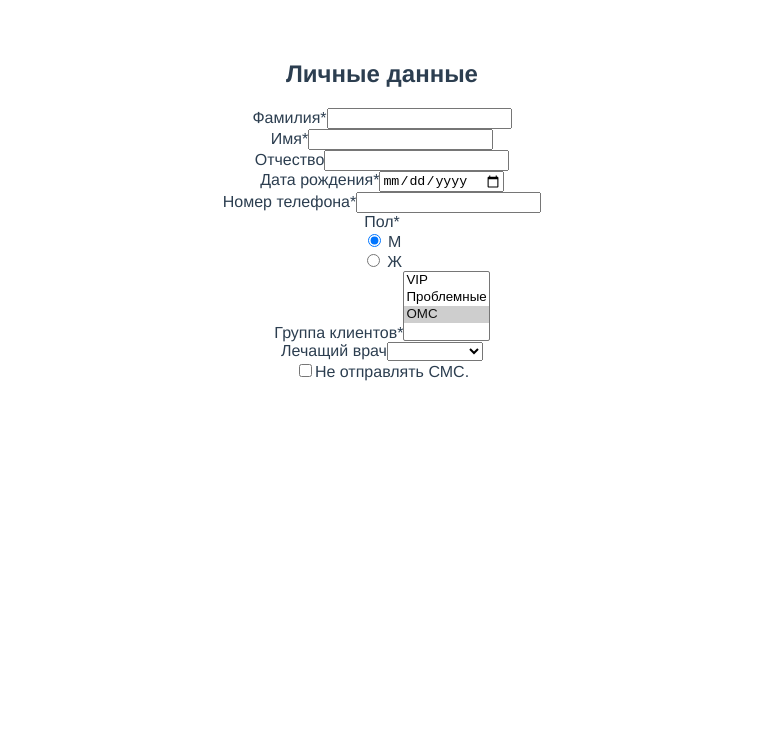
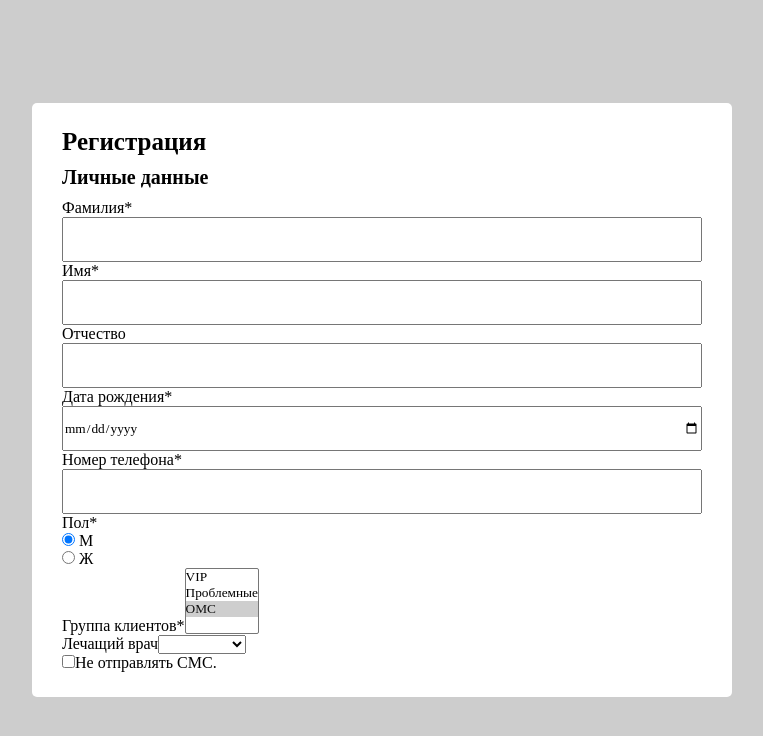
Before and after one commit to AlmelK/VueForm, a Vue app: page / in a window 1280 px wide. Shown: the top 736 px of the page, without its empty margins (258-1021 px from the left). Built offline with nearby package versions, Linux system fonts and the light colour scheme.

Commit message:
add some style for personal info

```diff
--- a/package.json
+++ b/package.json
@@ -19,6 +19,8 @@
     "@vue/cli-service": "~5.0.0",
     "eslint": "^7.32.0",
     "eslint-plugin-vue": "^8.0.3",
+    "sass": "^1.49.11",
+    "sass-loader": "^12.6.0",
     "vue-template-compiler": "^2.6.14"
   },
   "eslintConfig": {
--- a/src/App.vue
+++ b/src/App.vue
@@ -15,13 +15,19 @@ export default {
 }
 </script>
 
-<style>
-#app {
-  font-family: Avenir, Helvetica, Arial, sans-serif;
-  -webkit-font-smoothing: antialiased;
-  -moz-osx-font-smoothing: grayscale;
-  text-align: center;
-  color: #2c3e50;
-  margin-top: 60px;
-}
+<style lang="sass">
+*
+  margin: 0
+  padding: 0
+  box-sizing: border-box
+  font-family: serif
+
+body
+  display: flex
+  height: 100vh
+  justify-content: center
+  align-items: center
+  padding: 10px
+  background: #cdcdcd
+
 </style>
--- a/src/components/HelloWorld.vue
+++ b/src/components/HelloWorld.vue
@@ -1,8 +1,9 @@
 <template>
   <div class="root">
+    <div class="title">Регистрация</div>
     <form class="sign-up">
+      <div class="title2">Личные данные</div>
       <div class="personal-info">
-        <h2>Личные данные</h2>
 
         <div class="form-group">
           <label for="surName">Фамилия*</label>
@@ -24,7 +25,7 @@
           <label for="phone">Номер телефона*</label>
           <input type="tel" id="phone" v-model="phoneNumber" />
         </div>
-        <div class="form-group">
+        <div class="form-group-radio">
           <label for="chooseGender">Пол*</label>
           <div id="chooseGender" v-for="(gend, index) in genders" :key="index">
             <input type="radio" :value="gend.value" v-model="gender" />
@@ -49,20 +50,19 @@
           <label for="doctorGroup">Лечащий врач</label>
           <select id="doctorGroup" v-model="doctor">
             <option
-            v-for="(doc, index) in doctors"
-            :value="doc.value"
-            :key="index"
+              v-for="(doc, index) in doctors"
+              :value="doc.value"
+              :key="index"
             >
-            {{ doc.doctorName }}
+              {{ doc.doctorName }}
             </option>
           </select>
         </div>
 
-        <div class="form-group">
-          <input type="checkbox" id="sms" v-model="notSendSMS">
+        <div class="form-group-check">
+          <input type="checkbox" id="sms" v-model="notSendSMS" />
           <label for="sms">Не отправлять СМС.</label>
         </div>
-
       </div>
     </form>
   </div>
@@ -125,19 +125,37 @@ export default {
 </script>
 
 <!-- Add "scoped" attribute to limit CSS to this component only -->
-<style scoped>
-h3 {
-  margin: 40px 0 0;
-}
-ul {
-  list-style-type: none;
-  padding: 0;
-}
-li {
-  display: inline-block;
-  margin: 0 10px;
-}
-a {
-  color: #42b983;
-}
+<style scoped lang="sass">
+$bottomPadTitle: 10px
+
+.root
+  min-width: 700px
+  width: 100%
+  background: #fff
+  padding: 25px 30px
+  border-radius: 5px
+
+  .title
+    font-size: 25px
+    font-weight: 600
+    position: relative
+    padding-bottom: $bottomPadTitle
+
+  .sign-up
+
+    .title2
+      font-size: 20px
+      font-weight: 600
+      padding-bottom: $bottomPadTitle
+
+    .personal-info
+      display: block
+      justify-content: space-between
+
+      .form-group
+        width: 100%
+
+        input
+          height: 45px
+          width: 100%
 </style>
```
Also changed, not shown: 1 other file (tests, documents, lock files or other folders).
